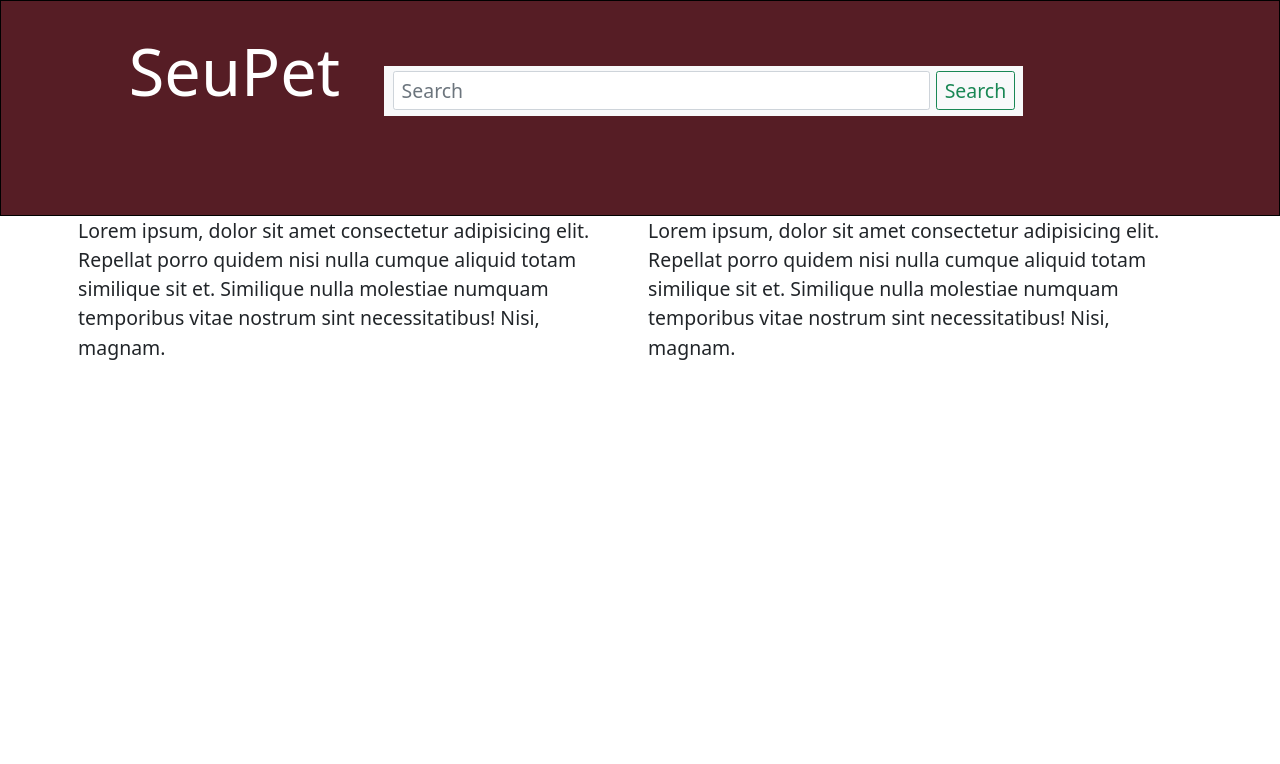
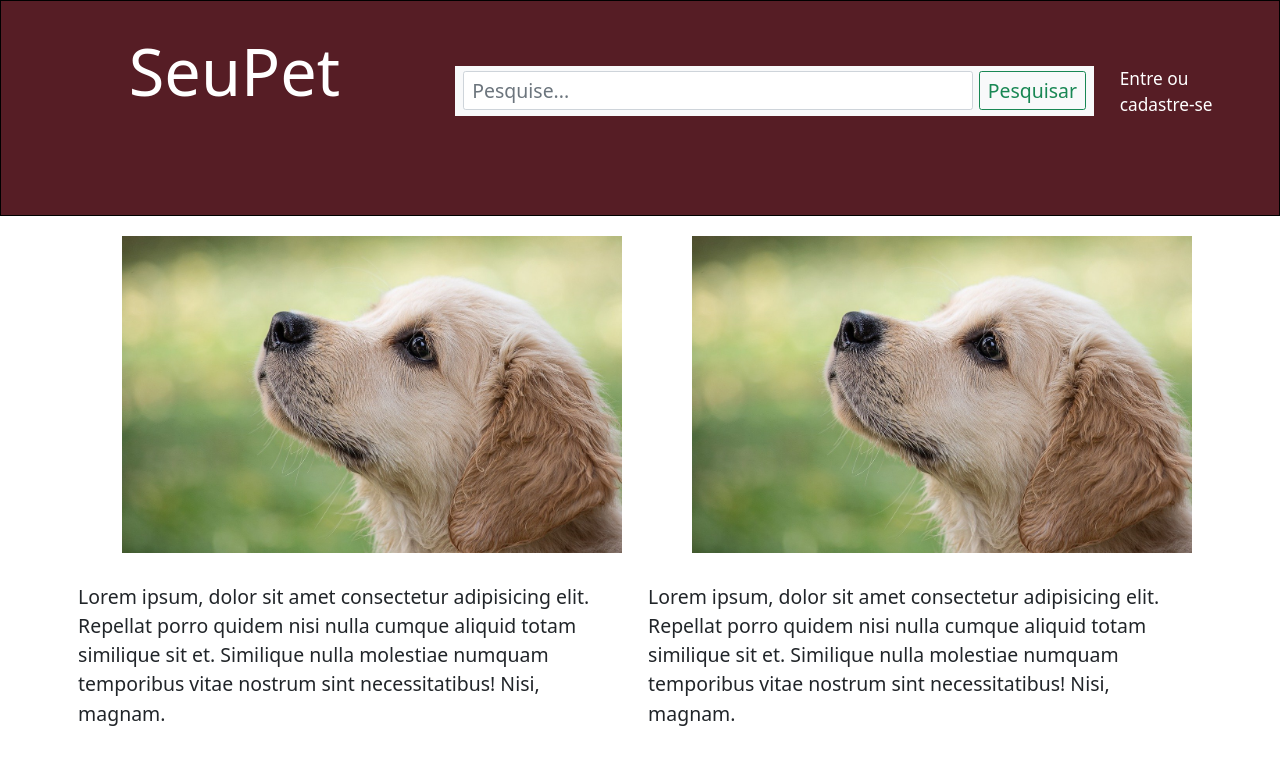
Before and after one commit to ArthurOliveiraTeles/SeuPet, a plain HTML site: page index.html in a window 1280 px wide. Drawn offline with nearby package versions, Linux system fonts and the light colour scheme.

Commit message:
Alterações na home
Mexendo no design da página e consertando erros.

```diff
--- a/index.html
+++ b/index.html
@@ -13,14 +13,19 @@
     <header>
         <div id="banner">
             <h1 id="titulo1">SeuPet</h1>
+
             <nav class="navbar navbar-light bg-light" id="barraPesquisa" role="navigation">
                 <div class="container-fluid">
                   <form class="d-flex flex-grow-1"> <!--Adicionei o flex-grow-1 para preencher todo o tamanho da caixa de pesquisa-->
-                    <input class="form-control me-2" type="search" placeholder="Search" aria-label="Search" id="campoPesquisa" >
-                    <button class="btn btn-outline-success" type="submit" id="botaoPesquisa">Search</button>
+                    <input class="form-control me-2" type="search" placeholder="Pesquise..." aria-label="Search" id="campoPesquisa" >
+                    <button class="btn btn-outline-success" type="submit" id="botaoPesquisa">Pesquisar</button>
                   </form>
                 </div>
-              </nav>
+
+            </nav>
+
+            <div id="loginUsuario">Entre ou cadastre-se</div>
+
         </div>
     </header>
 
@@ -28,12 +33,28 @@
         <div class="container">
             <div class="row">
                 <div class="col">
+                    <div id="pet1">
+                        <!-- Imagem para teste -->
+                        <img src="imgs/pet1.jpg" width="500px">
+                    </div>
+                </div>
+
+                <div class="col">
+                    <div id="pet2">
+                        <!-- Imagem para teste -->
+                        <img src="imgs/pet1.jpg" width="500px">
+                    </div>
+                </div>
+            </div>
+
+            <br>
+            <div class="row">
+                <div class="col">
                     Lorem ipsum, dolor sit amet consectetur adipisicing elit. Repellat porro quidem nisi nulla cumque aliquid totam similique sit et. Similique nulla molestiae numquam temporibus vitae nostrum sint necessitatibus! Nisi, magnam.
                 </div>
                 <div class="col">
                     Lorem ipsum, dolor sit amet consectetur adipisicing elit. Repellat porro quidem nisi nulla cumque aliquid totam similique sit et. Similique nulla molestiae numquam temporibus vitae nostrum sint necessitatibus! Nisi, magnam.
                 </div>
-            </div>
         </div>
     </main>
 
--- a/style.css
+++ b/style.css
@@ -26,9 +26,9 @@ main {
 
 #barraPesquisa {
     width: 50%;
-    float: right;
+    float: left;
+    margin-left: 9%; /*Preciso ir arrumando isso aqui nos medias queries, observando os breakpoints */
     margin-top: 6.0rem;
-    margin-right: 20%;
 }
 
 #campoPesquisa {
@@ -37,6 +37,31 @@ main {
 
 #botaoPesquisa {
     font-size: 1.8rem;
+}
+
+#loginUsuario {
+    float: left;
+    width: 100px;
+    color: white;
+    margin-left: 2%;
+    margin-top: 6.0rem;
+    font-size: 1.6rem;
+}
+
+#pet1 {
+    margin-top: 20px;
+    margin-left: 8%;
+}
+
+#pet2 {
+    margin-top: 20px;
+    margin-left: 8%;
+}
+
+
+
+.limpar {
+    clear: both;
 }
 
 
```
Also changed, not shown: imgs/pet1.jpg (added).
